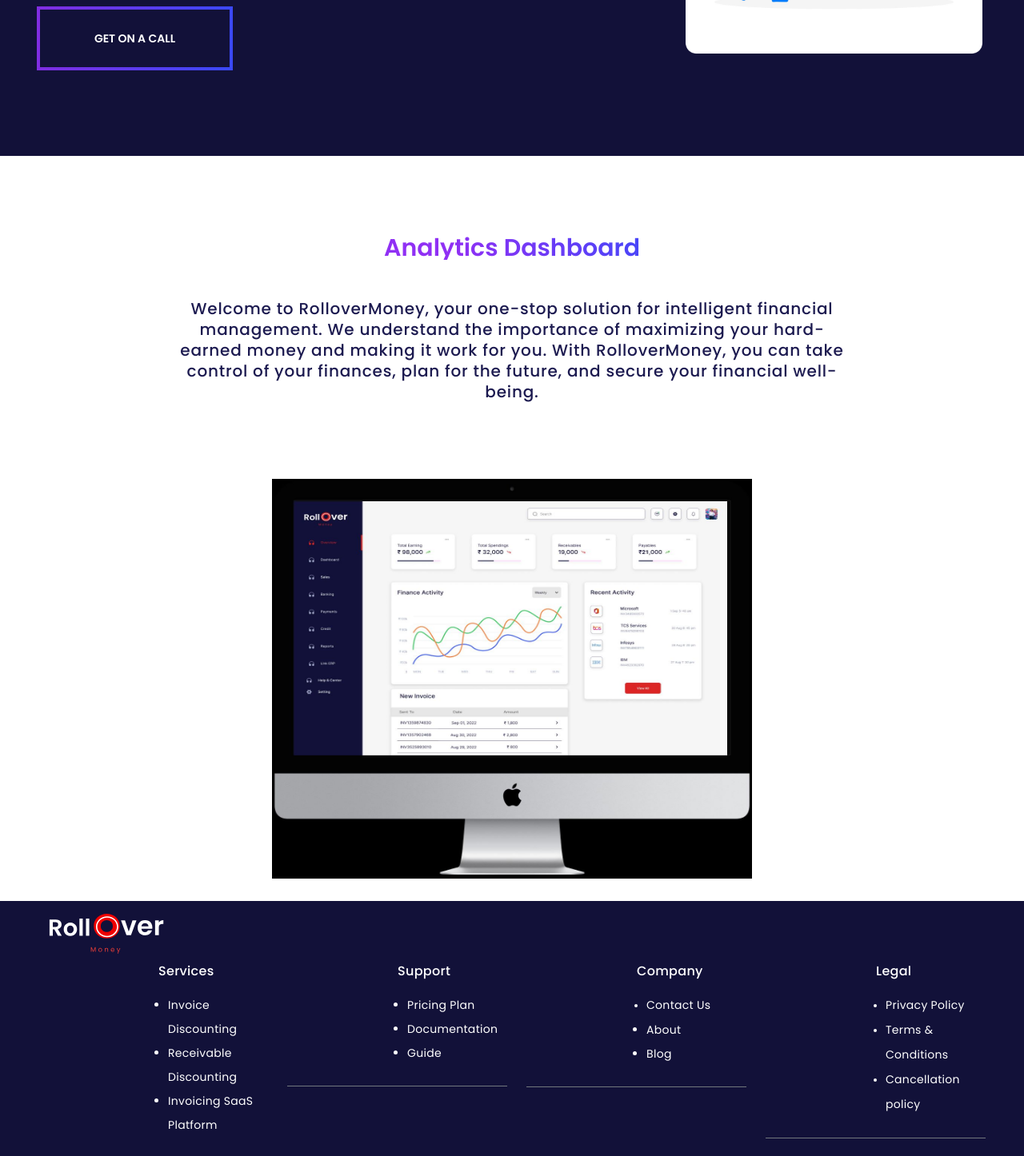
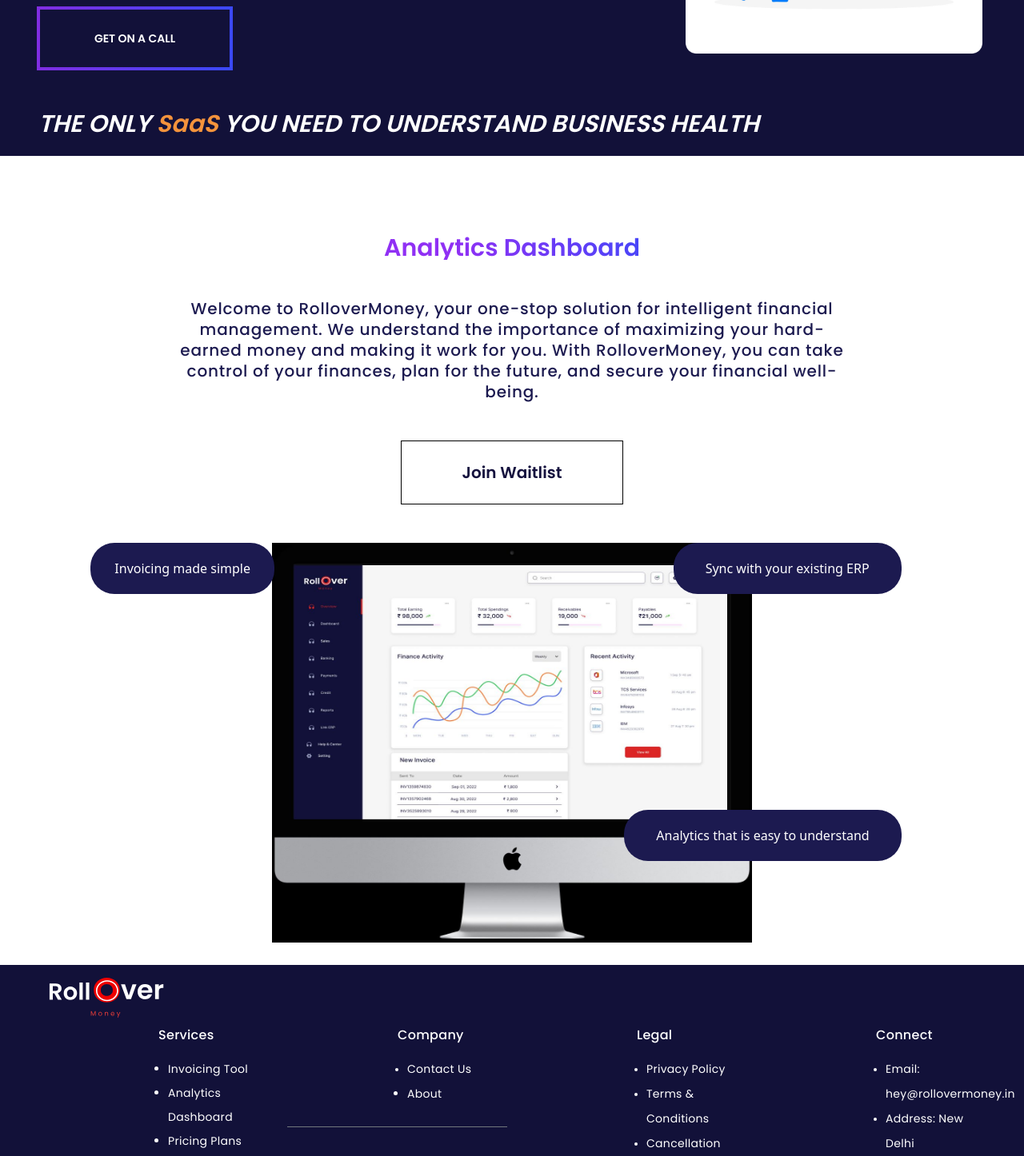
Before and after one commit to rollovermoney/rollover-website, a React (Create React App) app: page / in a window 1280 px wide. Shown: the part 480-1926 px from the top of the page at 80% size. Built offline with nearby package versions, Linux system fonts and the light colour scheme.

Commit message:
changes fix

```diff
--- a/src/components/BannerSection.css
+++ b/src/components/BannerSection.css
@@ -243,4 +243,31 @@ color: #FFFFFF;
     font-size: 28px;
     margin-bottom: 30px;
   }
+  .onlysaas{
+    margin-bottom: 0px;
+  }
+
 }
+@media (max-width: 767px) {
+  .onlysaas {
+    display: none;
+  }
+}
+
+.onlysaas {
+  position: absolute;
+  width: 1124px;
+  height: 52px;
+  /* left: 287px; */
+  /* top: 1072px; */
+
+  font-family: "Poppins";
+  margin-top: 40px;
+  /* margin-left: 180px; */
+  font-style: italic;
+  font-weight: 900;
+  font-size: 30px;
+  line-height: 54px;
+
+  color: #ffffff;
+}
--- a/src/components/BannerSection.js
+++ b/src/components/BannerSection.js
@@ -26,9 +26,11 @@ const BannerSection = () => {
                 Get on a call
               </button>
 
+            </div>
+            <h1 className="onlysaas">THE ONLY <span style={{ color: "#F4933C" }}>SaaS</span>  YOU NEED TO UNDERSTAND BUSINESS HEALTH</h1>
 
-            </div>
           </div>
+
           <div className="col-md-4 p-3 order-1 order-md-2">
             <img className="bannerImage" src="/images/img1.png"></img>
           </div>
--- a/src/components/Footer.js
+++ b/src/components/Footer.js
@@ -4,51 +4,61 @@ import CustomForm from "./newsletter";
 const Footer = () => {
   return (
     <>
-      <div className="container-fluid pt-3 px-md-5" style={{ background: "#121139",marginTop:"-20px" }}>
+      <div className="container-fluid pt-3 px-md-5" style={{ background: "#121139", marginTop: "-20px" }}>
         <div className="row">
           <div className="col-md-12">
             <img height="50px" src="/images/Logo.svg" alt="Logo" />
           </div>
         </div>
-        <div className="row" style={{marginLeft:"0px"}}>
+        <div className="row" style={{ marginLeft: "0px" }}>
           <div className="col-md-3 col-sm-6" >
             <div className="footercontent">
-              <p style={{fontWeight:"500",marginLeft:"20px",color:"white"}}>Services</p>
+              <p style={{ fontWeight: "500", marginLeft: "20px", color: "white" }}>Services</p>
               <ul>
-                <li style={{fontSize:"14px"}}>Invoice Discounting</li>
-                <li style={{fontSize:"14px"}}>Receivable Discounting</li>
-                <li style={{fontSize:"14px"}}>Invoicing SaaS Platform</li>
+                <li style={{ fontSize: "14px" }}>Invoicing Tool</li>
+                <li style={{ fontSize: "14px" }}>Analytics Dashboard</li>
+                <li style={{ fontSize: "14px" }}>Pricing Plans (Launching by July 23)</li>
+              </ul>
+            </div>
+          </div>
+          {/* <div className="col-md-3 col-sm-6">
+            <div className="footercontent">
+              <p style={{ fontWeight: "500", marginLeft: "20px", color: "white" }}>Support</p>
+              <ul>
+                <li style={{ fontSize: "14px" }}>Pricing Plan</li>
+                <li style={{ fontSize: "14px" }}>Documentation</li>
+                <li style={{ fontSize: "14px" }}>Guide</li>
+
+              </ul>
+            </div>
+          </div> */}
+          <div className="col-md-3 col-sm-6">
+            <div className="footercontent">
+              <p style={{ fontWeight: "500", marginLeft: "20px", color: "white" }}>Company</p>
+              <ul>
+                <li><a href="/contact-us" target="_blank" rel="noopener noreferrer" style={{ textDecoration: "none", color: "white", fontSize: "14px" }}>Contact Us</a></li>
+                <li style={{ fontSize: "14px" }}>About</li>
+                {/* <li style={{ fontSize: "14px" }}></li> */}
               </ul>
             </div>
           </div>
           <div className="col-md-3 col-sm-6">
             <div className="footercontent">
-              <p style={{fontWeight:"500",marginLeft:"20px",color:"white"}}>Support</p>
+              <p style={{ fontWeight: "500", marginLeft: "20px", color: "white" }}>Legal</p>
               <ul>
-                <li style={{fontSize:"14px"}}>Pricing Plan</li>
-                <li style={{fontSize:"14px"}}>Documentation</li>
-                <li style={{fontSize:"14px"}}>Guide</li>
-
+                <li><a href="/privacy-policy" target="_blank" rel="noopener noreferrer" style={{ textDecoration: "none", color: "white", fontSize: "14px" }}>Privacy Policy</a></li>
+                <li><a href="/terms-condition" target="_blank" rel="noopener noreferrer" style={{ textDecoration: "none", color: "white", fontSize: "14px" }}>Terms & Conditions</a></li>
+                <li><a href="/cancellation-policy" target="_blank" rel="noopener noreferrer" style={{ textDecoration: "none", color: "white", fontSize: "14px" }}>Cancellation policy</a></li>
               </ul>
             </div>
           </div>
           <div className="col-md-3 col-sm-6">
             <div className="footercontent">
-              <p style={{fontWeight:"500",marginLeft:"20px",color:"white"}}>Company</p>
+              <p style={{ fontWeight: "500", marginLeft: "20px", color: "white" }}>Connect</p>
               <ul>
-                <li><a href="/contact-us" target="_blank" rel="noopener noreferrer" style={{ textDecoration: "none", color: "white",fontSize:"14px" }}>Contact Us</a></li>
-                <li style={{fontSize:"14px"}}>About</li>
-                <li style={{fontSize:"14px"}}>Blog</li>
-              </ul>
-            </div>
-          </div>
-          <div className="col-md-3 col-sm-6">
-            <div className="footercontent">
-              <p style={{fontWeight:"500",marginLeft:"20px",color:"white"}}>Legal</p>
-              <ul>
-                <li><a href="/privacy-policy" target="_blank" rel="noopener noreferrer" style={{ textDecoration: "none", color: "white",fontSize:"14px" }}>Privacy Policy</a></li>
-                <li><a href="/terms-condition" target="_blank" rel="noopener noreferrer" style={{ textDecoration: "none", color: "white",fontSize:"14px" }}>Terms & Conditions</a></li>
-                <li><a href="/cancellation-policy" target="_blank" rel="noopener noreferrer" style={{ textDecoration: "none", color: "white",fontSize:"14px" }}>Cancellation policy</a></li>
+                <li><a href="/privacy-policy" target="_blank" rel="noopener noreferrer" style={{ textDecoration: "none", color: "white", fontSize: "14px" }}>Email: hey@rollovermoney.in</a></li>
+                <li><a href="/terms-condition" target="_blank" rel="noopener noreferrer" style={{ textDecoration: "none", color: "white", fontSize: "14px" }}>Address: New Delhi</a></li>
+                <li><a href="/cancellation-policy" target="_blank" rel="noopener noreferrer" style={{ textDecoration: "none", color: "white", fontSize: "14px" }}>Phone: +919650830027</a></li>
               </ul>
             </div>
           </div>
@@ -56,8 +66,8 @@ const Footer = () => {
 
         <div className="row">
           <div className="col-md-12">
-            <div className="footercontent" style={{marginLeft:"auto",marginRight:"auto", marginTop:"20px",color:"red"}}>
-              <p style={{fontSize:"12px",textAlign:"center",color:"white"}}>&copy; 2023 Your Company. All Rights Reserved.</p>
+            <div className="footercontent" style={{ marginLeft: "auto", marginRight: "auto", marginTop: "20px", color: "red" }}>
+              <p style={{ fontSize: "12px", textAlign: "center", color: "white" }}>&copy; 2023 Your Company. All Rights Reserved.</p>
             </div>
           </div>
         </div>
--- a/src/components/Mobile.css
+++ b/src/components/Mobile.css
@@ -201,7 +201,6 @@
   right: 0%;
   margin-top: -100px;
   margin-right: -60px;
-
 }
 .div1macpoints {
   background: #1c1a50;
@@ -219,9 +218,8 @@
   padding: 20px 30px;
   border-radius: 30px;
   left: 0%;
- margin-top: -100px;
- margin-left: -100px;
-
+  margin-top: -100px;
+  margin-left: -100px;
 }
 .MacPointsDiv3 {
   background: #1c1a50;
@@ -297,3 +295,24 @@
     height: 150px !important;
   }
 }
+
+.bookbtn2 {
+  box-sizing: border-box;
+/*
+  position: absolute; */
+  width: 278px;
+  height: 80px;
+  left: 675px;
+  top: 1580px;
+  font-family: 'Poppins';
+  font-style: normal;
+  font-weight: 600;
+  font-size: 20px;
+  line-height: 100%;
+  /* or 30px */
+  background-color: white;
+  text-transform: capitalize;
+
+  color: #15123E;
+  border: 1px solid #000000;
+}
--- a/src/components/Mobile.js
+++ b/src/components/Mobile.js
@@ -4,13 +4,13 @@ import "./Mobile.css";
 import RangeField from "./RangeField";
 import AOS from "aos";
 import "aos/dist/aos.css";
-
+import WaitList from "./waitlist";
 const Mobile = () => {
   const [price, setPrice] = useState(10000);
   const [returnRate, setReturnRate] = useState(10);
   const [period, setPeriod] = useState(5);
   const [estReturn, setEstReturn] = useState(0);
-
+  const [showPopup, setShowPopup] = useState(false);
   useEffect(() => {
     setEstReturn(price * (returnRate / 100));
     AOS.init();
@@ -41,30 +41,48 @@ const Mobile = () => {
             <p className="invoicingPara my-5">
               Welcome to RolloverMoney, your one-stop solution for intelligent financial management. We understand the importance of maximizing your hard-earned money and making it work for you. With RolloverMoney, you can take control of your finances, plan for the future, and secure your financial well-being.
             </p>
+            <button className=" bookbtn2 mb-5 mb-sm-0" onClick={() => setShowPopup(true)} data-aos="zoom-in">
+              Join Waitlist
+            </button>
+            {showPopup && (
+              <div className="popup">
+                <div className="popup-inner">
+                  <WaitList />
+                  <button
+                    onClick={() => setShowPopup(false)}
+                    className="closepopup"
+                  >
+                    Close
+                  </button>
+                </div>
+              </div>
+            )}
+
 
             <div className="my-5 position-relative">
               <img className="macImg" src="/images/macdash.jpeg"></img>
             </div>
 
-            {/* <div className="d-flex d-sm-none div1macpoints my-0" data-aos="fade-up">
-              upto 50% less approval time
+
+            <div className="d-flex d-sm-none div1macpoints my-0" data-aos="fade-up">
+              Sync with your existing ERP
             </div>
             <div className="d-flex d-sm-none div1macpoints mb-0" data-aos="fade-up">
-              better discounting rates on invoices
+              Invoicing made simple
             </div>
             <div className="d-flex d-sm-none div1macpoints mb-4" data-aos="fade-up">
-              earn commission on referral
+              Analytics that is easy to understand
             </div>
 
             <div className="MacPointsDiv1 d-none d-sm-flex" data-aos="fade-up" data-aos-offset="300">
-              upto 50% less approval time
+              Sync with your existing ERP
             </div>
             <div className="MacPointsDiv2 d-none d-sm-flex" data-aos="fade-up" data-aos-offset="300">
-              better discounting rates on invoices
+              Invoicing made simple
             </div>
             <div className="MacPointsDiv3 d-none d-sm-flex" data-aos="fade-up" data-aos-offset="300">
-              earn commission on referral
-            </div> */}
+              Analytics that is easy to understand
+            </div>
           </div>
         </div>
         <div className="col-md-2"></div>
```
